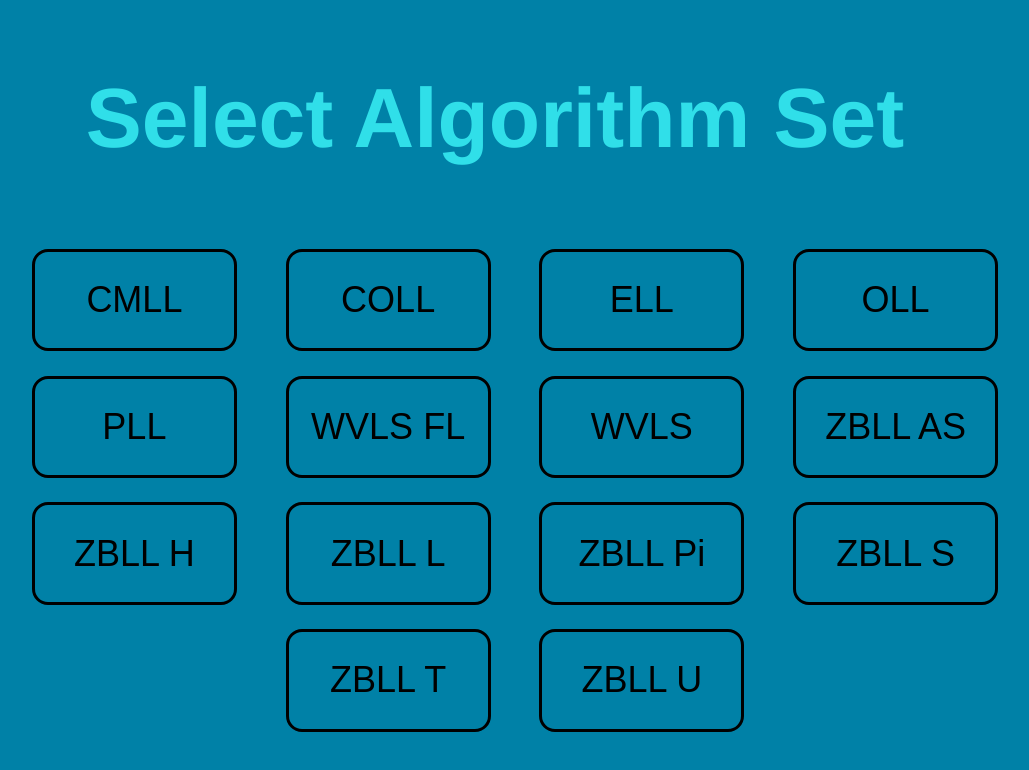
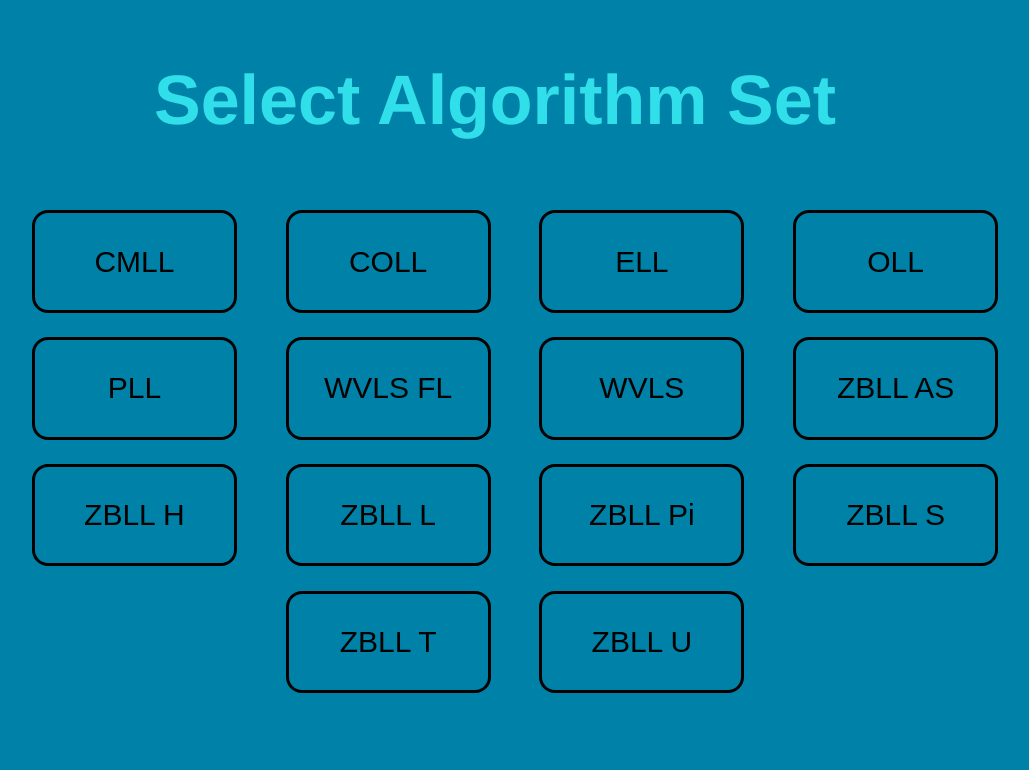
Before and after one commit to LeedsJohn/vue-algorithm-trainer, a Vue app: page / in a window 1280 px wide. Shown: the top 770 px of the page, without its empty margins (145-1174 px from the left). Built offline with nearby package versions, Linux system fonts and the light colour scheme.

Commit message:
Font size now scales with view width

```diff
--- a/src/App.vue
+++ b/src/App.vue
@@ -70,7 +70,7 @@ export default {
 
 html {
   background-color: #0081a7;
-  font-size: 24px;
+  font-size: calc(15px + 0.390625vw);
 }
 
 .topLeft {
```
